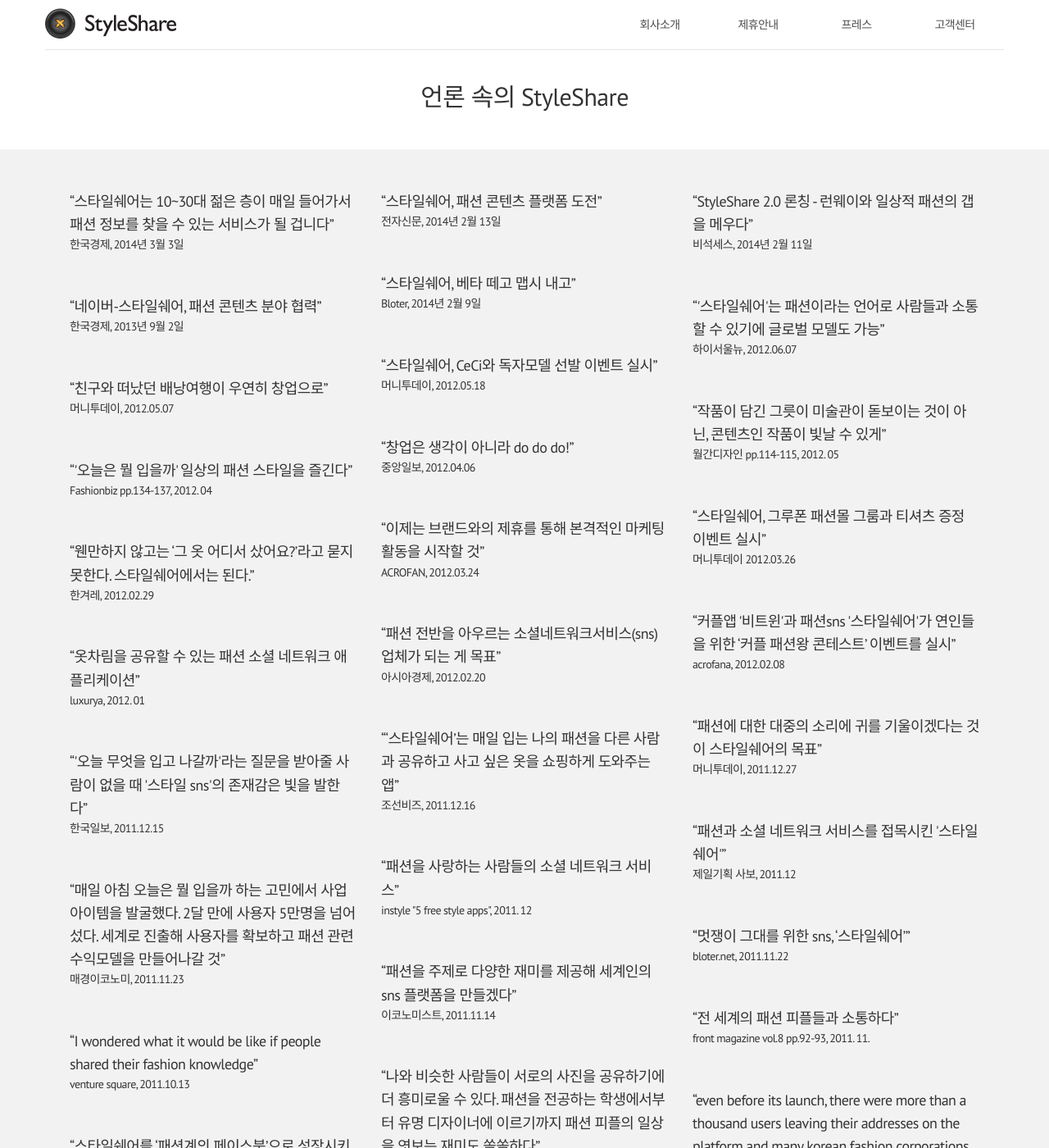
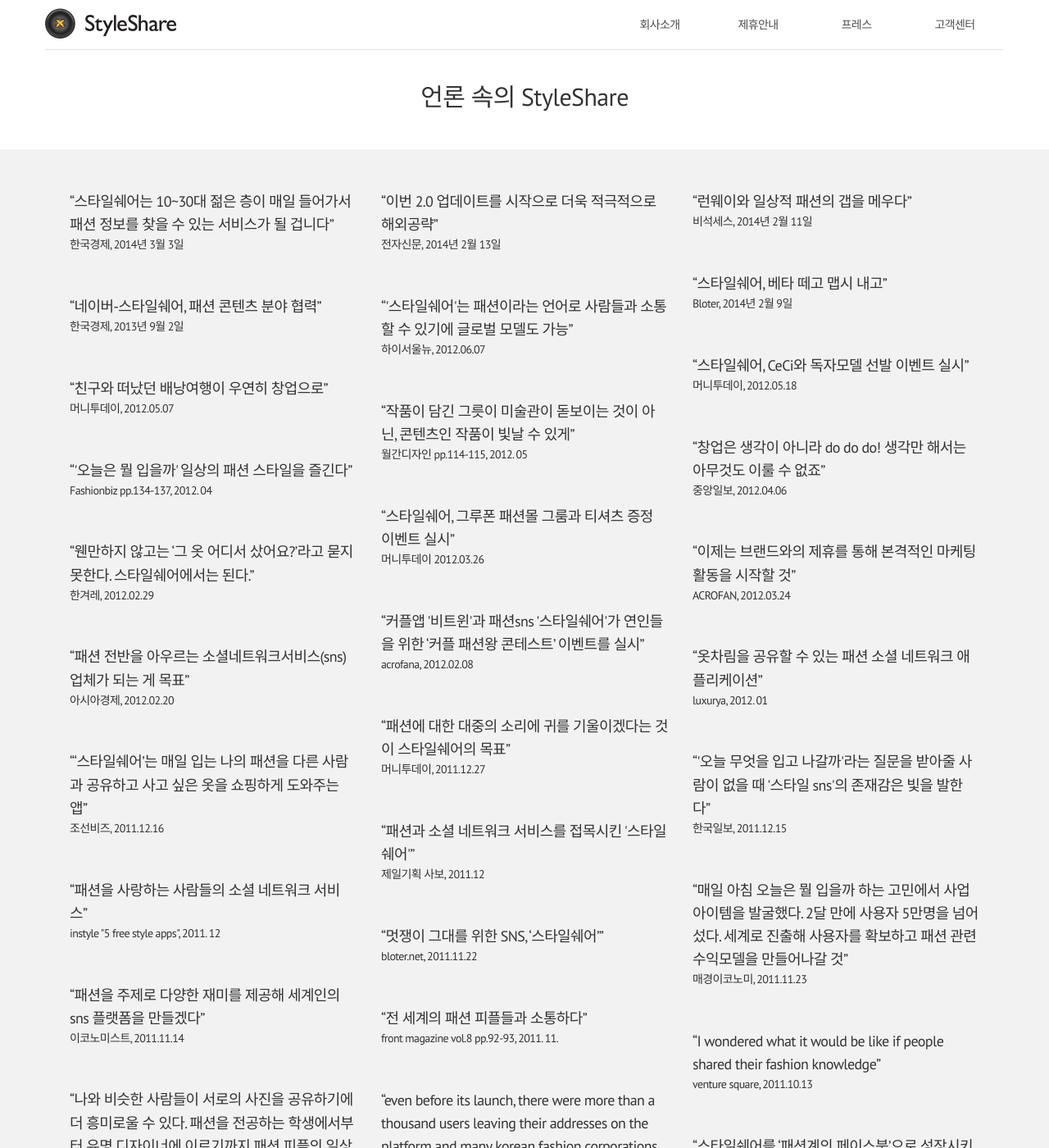
Before and after one commit to geonu/styleshare.github.io, a Jekyll site: the page built from press/index.html, in a window 1280 px wide and 1400 px high. Shown: the whole window at 82% size. Built offline with Jekyll 4.4.1, drawn with Linux system fonts in a browser that asks for light colours; nearby versions of some CDN libraries; Markdown is read by kramdown in place of the engine named in the settings.

Commit message:
사이트에 보여질 뉴스 제목영역 인용구 업데이트

```diff
--- a/press/index.html
+++ b/press/index.html
@@ -15,14 +15,14 @@
 
   <div class="ss-press-link col-md-4">
     <a target="_blank" href="http://www.etnews.com/news/contents/internet/2916346_1488.html">
-      “스타일쉐어, 패션 콘텐츠 플랫폼 도전”
+      “이번 2.0 업데이트를 시작으로 더욱 적극적으로 해외공략”
     </a>
     <p>전자신문, 2014년 2월 13일</p>
   </div>
 
   <div class="ss-press-link col-md-4">
     <a target="_blank" href="http://besuccess.com/2014/02/styleshare/?utm_campaign=styleshare&utm_medium=rss&utm_source=rss">
-      “StyleShare 2.0 론칭 - 런웨이와 일상적 패션의 갭을 메우다”
+      “런웨이와 일상적 패션의 갭을 메우다”
     </a>
     <p>비석세스, 2014년 2월 11일</p>
   </div>
@@ -62,7 +62,7 @@
   </div>
 
   <div class="ss-press-link col-md-4">
-    <a target="_blank" href="http://article.joinsmsn.com/news/article/article.asp?total_id=7820407&amp;cloc=oss-press-link col-md-4%7Carticle%7Cdefault">“창업은 생각이 아니라 do do do!”</a>
+    <a target="_blank" href="http://article.joinsmsn.com/news/article/article.asp?total_id=7820407&amp;cloc=oss-press-link col-md-4%7Carticle%7Cdefault">“창업은 생각이 아니라 do do do! 생각만 해서는 아무것도 이룰 수 없죠”</a>
     <p>중앙일보, 2012.04.06</p>
   </div>
 
@@ -132,7 +132,7 @@
   </div>
 
   <div class="ss-press-link col-md-4">
-    <a target="_blank" href="http://www.bloter.net/archives/84672">“멋쟁이 그대를 위한 sns, ‘스타일쉐어’”</a>
+    <a target="_blank" href="http://www.bloter.net/archives/84672">“멋쟁이 그대를 위한 SNS, ‘스타일쉐어’”</a>
     <p>bloter.net, 2011.11.22</p>
   </div>
 
```
